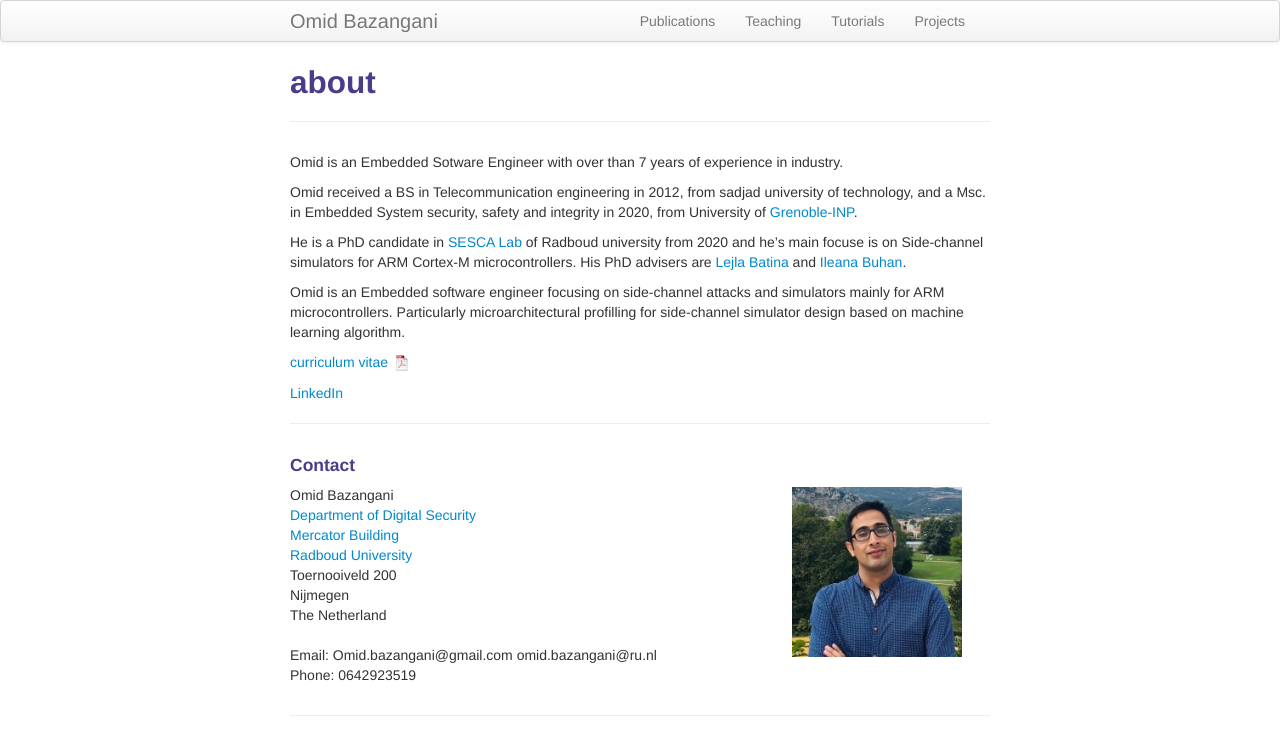
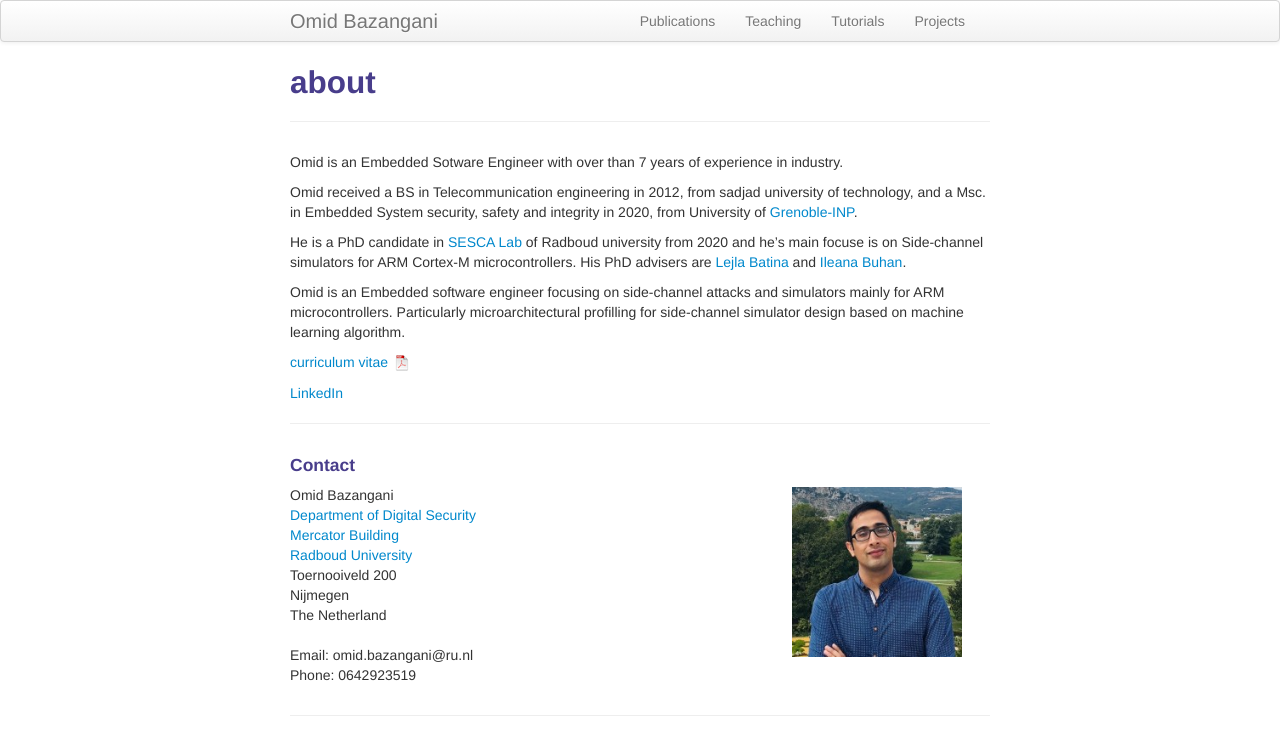
Before and after one commit to Omidbazangani/Omidbazangani.github.io, a Jekyll site: the page built from about.md, in a window 1280 px wide. Shown: the top 755 px of the page. Built offline with Jekyll 4.4.1, drawn with Linux system fonts in a browser that asks for light colours.

Commit message:
edite main page

```diff
--- a/about.md
+++ b/about.md
@@ -44,7 +44,7 @@ Particularly microarchitectural profilling for side-channel simulator design bas
             The Netherland<br/><br/>
 
             <div id="hide_email">
-            Email: Omid.bazangani@gmail.com  omid.bazangani@ru.nl<br/>
+            Email: omid.bazangani@ru.nl<br/>
             Phone: 0642923519
             </div>
         </div>
```
